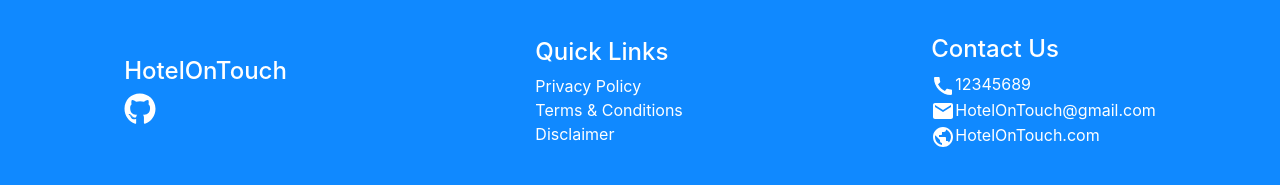
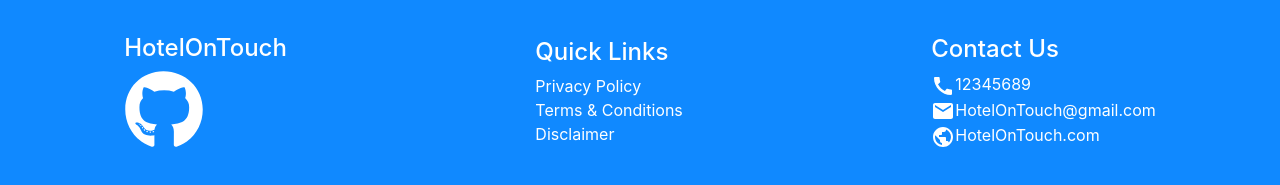
Before and after one commit to ayan-biswas0412/gssoc2021-HotelOnTouch, a React (Create React App) app in the folder hotelontouch/: page / in a window 1280 px wide. Shown: the part 623-808 px from the top of the page. Built offline with nearby package versions, Linux system fonts and the light colour scheme.

Commit message:
Update Footer.js
size of github icon

```diff
--- a/hotelontouch/src/components/Footer.js
+++ b/hotelontouch/src/components/Footer.js
@@ -47,7 +47,7 @@ function Footer(){
           <About>
               <h4>HotelOnTouch</h4>
                 <div className="icons">
-                   <a href="https://github.com/ayan-biswas0412/gssoc2021-HotelOnTouch" style={{marginRight:'5px'}}><FontAwesomeIcon icon={faGithub} size='2x' color ='white'/></a>
+                   <a href="https://github.com/ayan-biswas0412/gssoc2021-HotelOnTouch" style={{marginRight:'5px'}}><FontAwesomeIcon icon={faGithub} size='5x' color ='white'/></a>
                 </div>
                 </About>
            <Quick>
```
